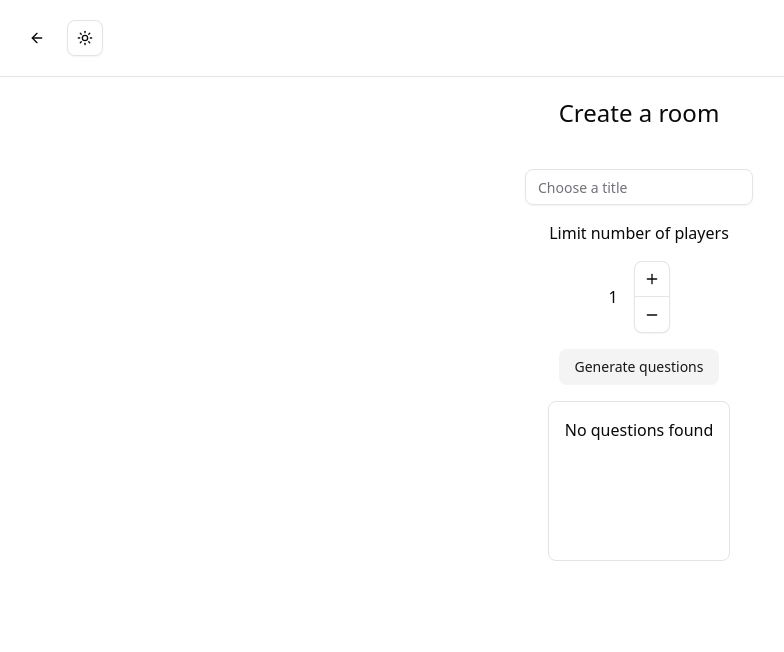
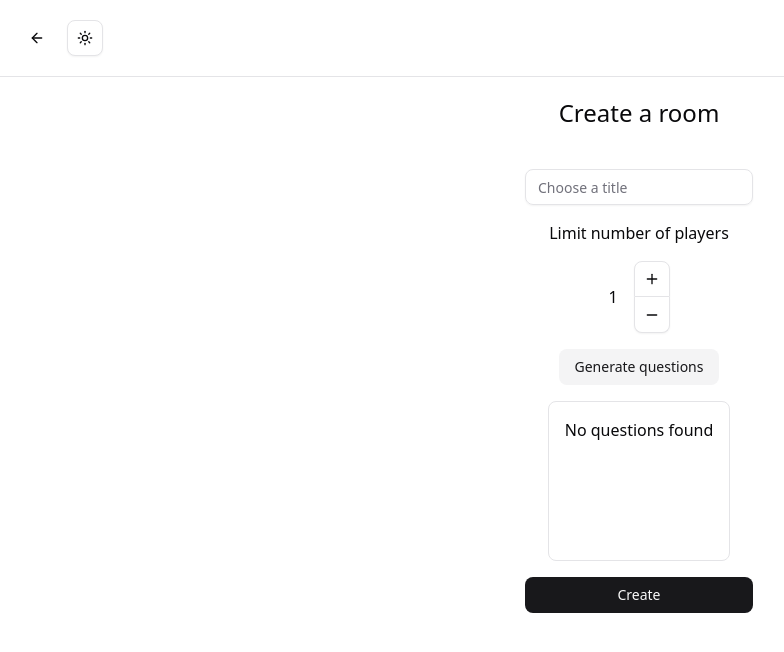
Before and after one commit to NickyHariniaina/shirugame-trivia-dev, a Next.js app: page /room/create in a window 1280 px wide. Shown: the top 652 px of the page, without its empty margins (1-785 px from the left). Built offline with nearby package versions, Linux system fonts and the light colour scheme; a web font is replaced by a local one.

Commit message:
chore: add ? to roomId in question's room schema

```diff
--- a/src/components/ui/Room/RoomCreationBodyCard.tsx
+++ b/src/components/ui/Room/RoomCreationBodyCard.tsx
@@ -23,7 +23,6 @@ export const RoomCreationBodyCard = () => {
   const generateQuestionsHandler = async () => {
     try {
       setLoading(true);
-      // TODO: Create this func later
       const questions: Question[] = await getQuestions(numberOfQuestion);
       setGeneratedQuestion(questions);
     } catch (error) {
@@ -37,7 +36,20 @@ export const RoomCreationBodyCard = () => {
     }
   };
 
-  const { register } = useForm<FormValues>();
+  const { handleSubmit ,register } = useForm<FormValues>();
+
+  const createRoomHandler = async (data: FormValues) => {
+    try {
+      const newData = {questions: generatedQuestion ,...data}
+      console.log(newData)
+    } catch (error) {
+      console.log(error);
+      toast.error(
+        "Something went wrong while creating room, please try again later",
+        { id: "create-room" },
+      );
+    }
+  };
   return (
     <div className="flex flex-col gap-4">
       <div className="flex flex-col gap-4">
@@ -63,6 +75,7 @@ export const RoomCreationBodyCard = () => {
             <QuestionDisplayer loading={loading} questions={generatedQuestion} />
           </div>
         </div>
+        <Button variant='default' onClick={handleSubmit(createRoomHandler)} disabled={loading}>Create</Button>
       </div>
     </div>
   );
```
Also changed, not shown: 1 other file (tests, documents, lock files or other folders).
